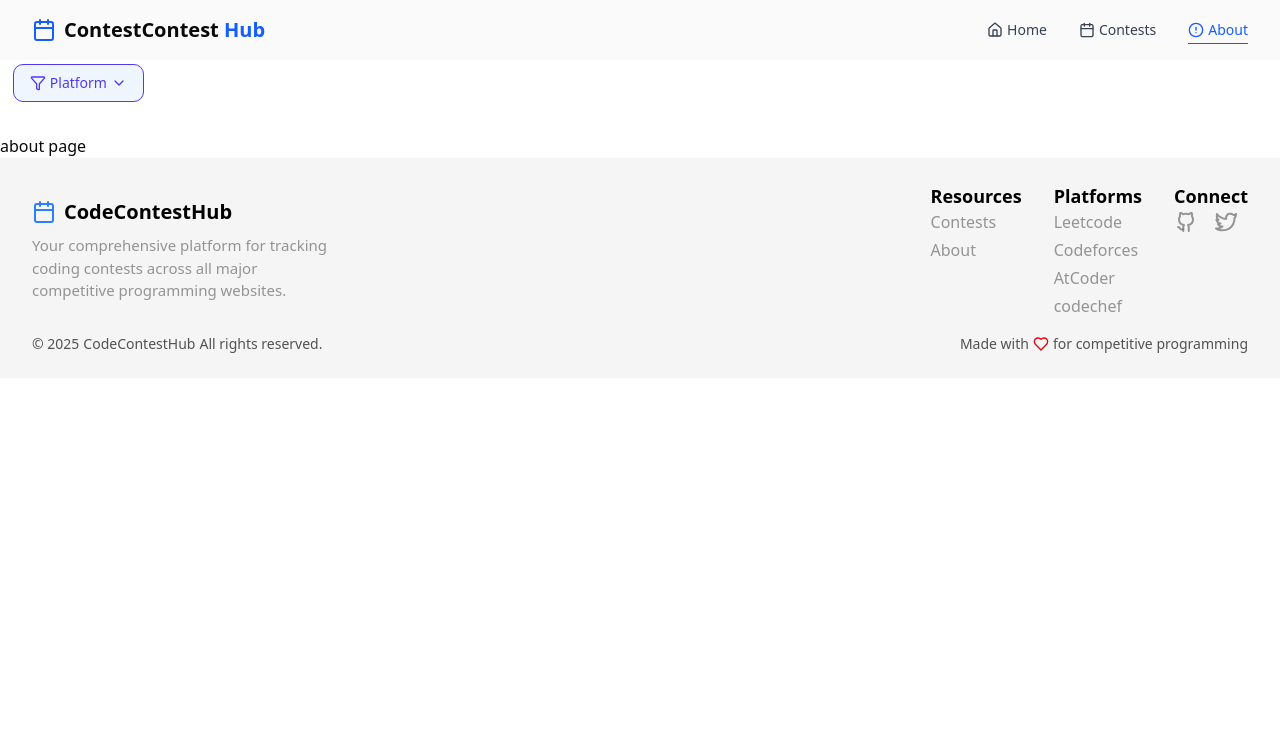
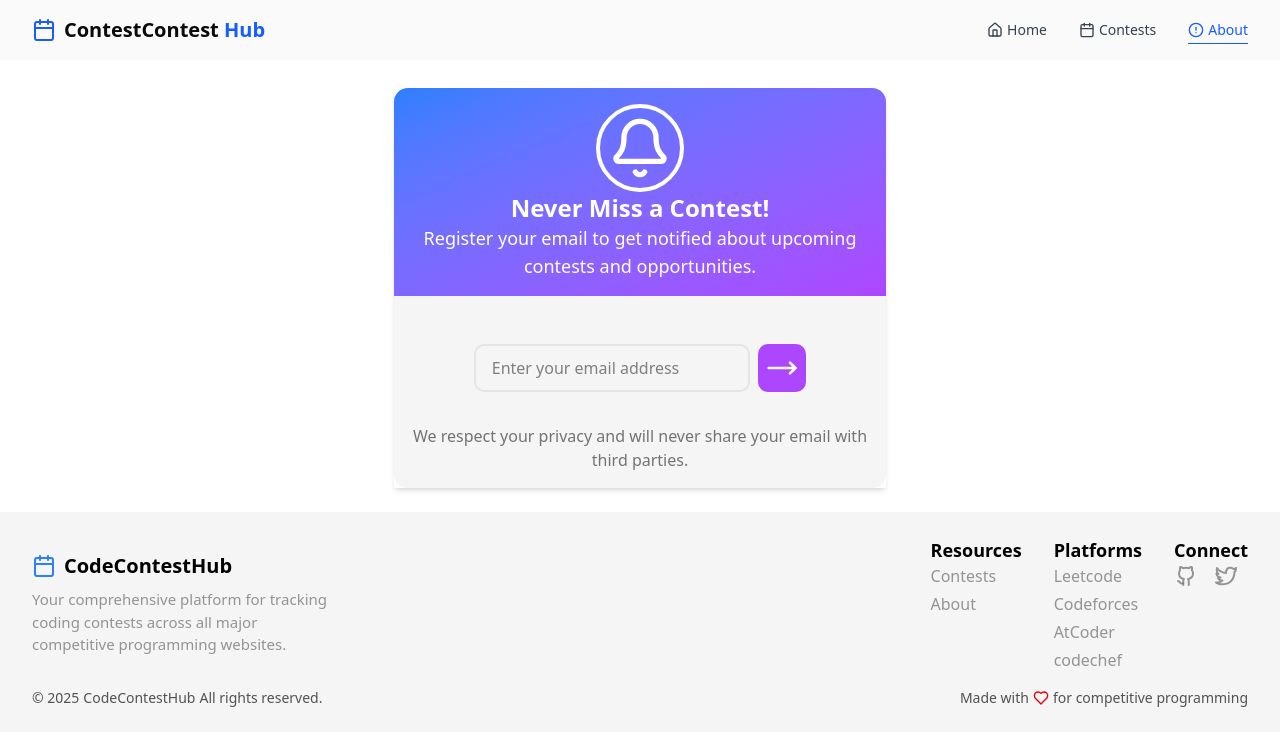
Before and after one commit to singh-vinit/contest-hub, a Next.js app: page /about in a window 1280 px wide. Shown: the top 746 px of the page. Built offline with nearby package versions, Linux system fonts and the light colour scheme.

Commit message:
ui:notification card

```diff
--- a/src/app/about/page.tsx
+++ b/src/app/about/page.tsx
@@ -1,10 +1,9 @@
-import PlatformFilter from "@/components/PlatformFilter";
+import Notification from "@/components/Notification";
 
 export default function About() {
   return (
-    <div className="mt-16">
-      <PlatformFilter />
-      about page
+    <div className="mt-16 p-6">
+      <Notification />
     </div>
   );
 }
--- /dev/null
+++ b/src/components/Notification.tsx
@@ -0,0 +1,50 @@
+"use client";
+import { useState } from "react";
+import { Bell, MoveRight } from "lucide-react";
+
+function Notification() {
+  const [userEmail, setUserEmail] = useState("");
+  function handleBtnClick() {
+    console.log(userEmail);
+    setUserEmail("");
+    alert("Thank you for subscribing! We will notify you about upcoming contests and opportunities.");
+  }
+
+  return (
+    <div className="w-[40%] mx-auto shadow-md">
+      <div className="w-full p-4 rounded-t-xl bg-gradient-to-br from-blue-500 to-purple-500 flex flex-col justify-center items-center">
+        <div className="w-fit p-2 rounded-full border-4 border-white">
+          <Bell className="w-16 h-16 text-white" />
+        </div>
+        <p className="text-white font-bold text-2xl">Never Miss a Contest!</p>
+        <p className="text-white font-light text-lg text-center">
+          Register your email to get notified about upcoming contests and
+          opportunities.
+        </p>
+      </div>
+      <div className="w-full p-4 rounded-b-xl bg-neutral-100">
+        <div className="flex items-center justify-center gap-x-2 py-8">
+          <input
+            className="w-[60%] h-12 p-4 border-2 rounded-lg"
+            type="email"
+            placeholder="Enter your email address"
+            value={userEmail}
+            onChange={(e) => setUserEmail(e.target.value)}
+          />
+          <button
+            onClick={handleBtnClick}
+            className="bg-purple-500 p-2 rounded-lg"
+          >
+            <MoveRight className="w-8 h-8 text-white" />
+          </button>
+        </div>
+        <p className="text-center text-neutral-500">
+          We respect your privacy and will never share your email with third
+          parties.
+        </p>
+      </div>
+    </div>
+  );
+}
+
+export default Notification;
```
